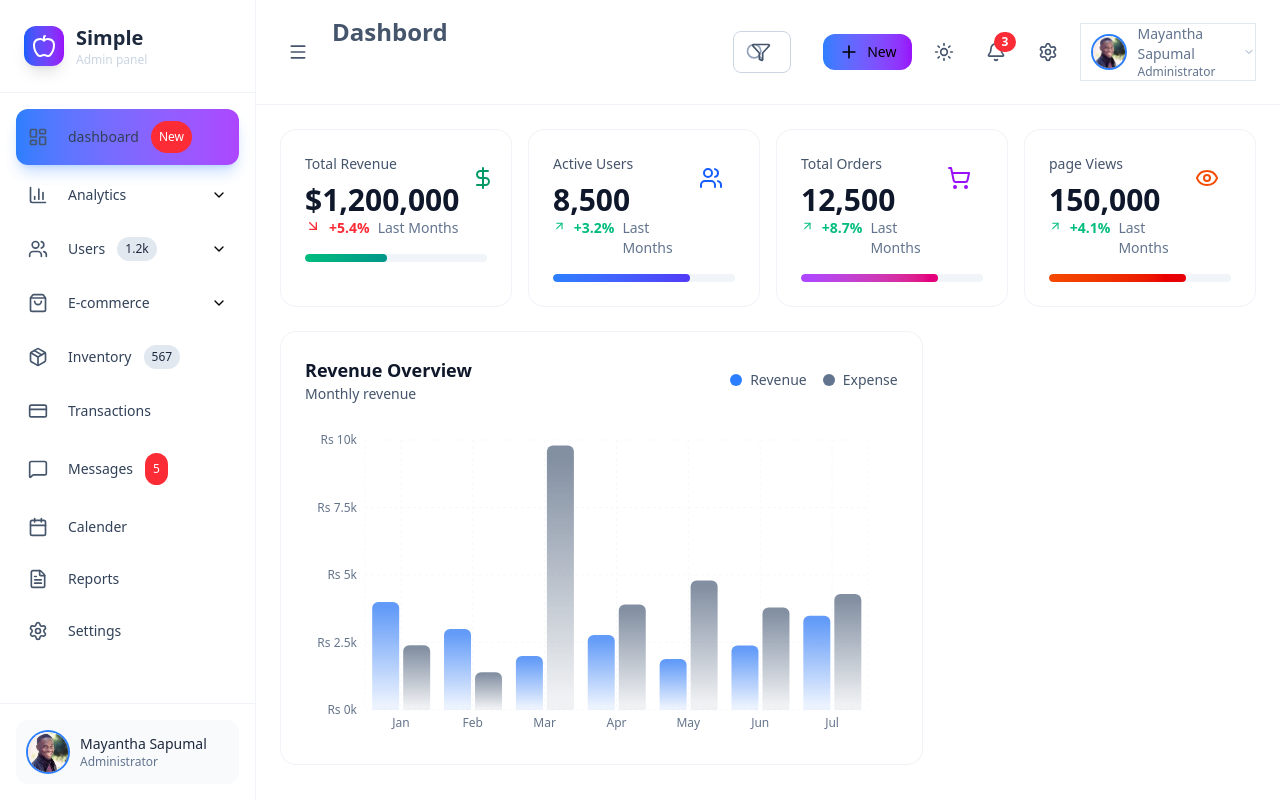
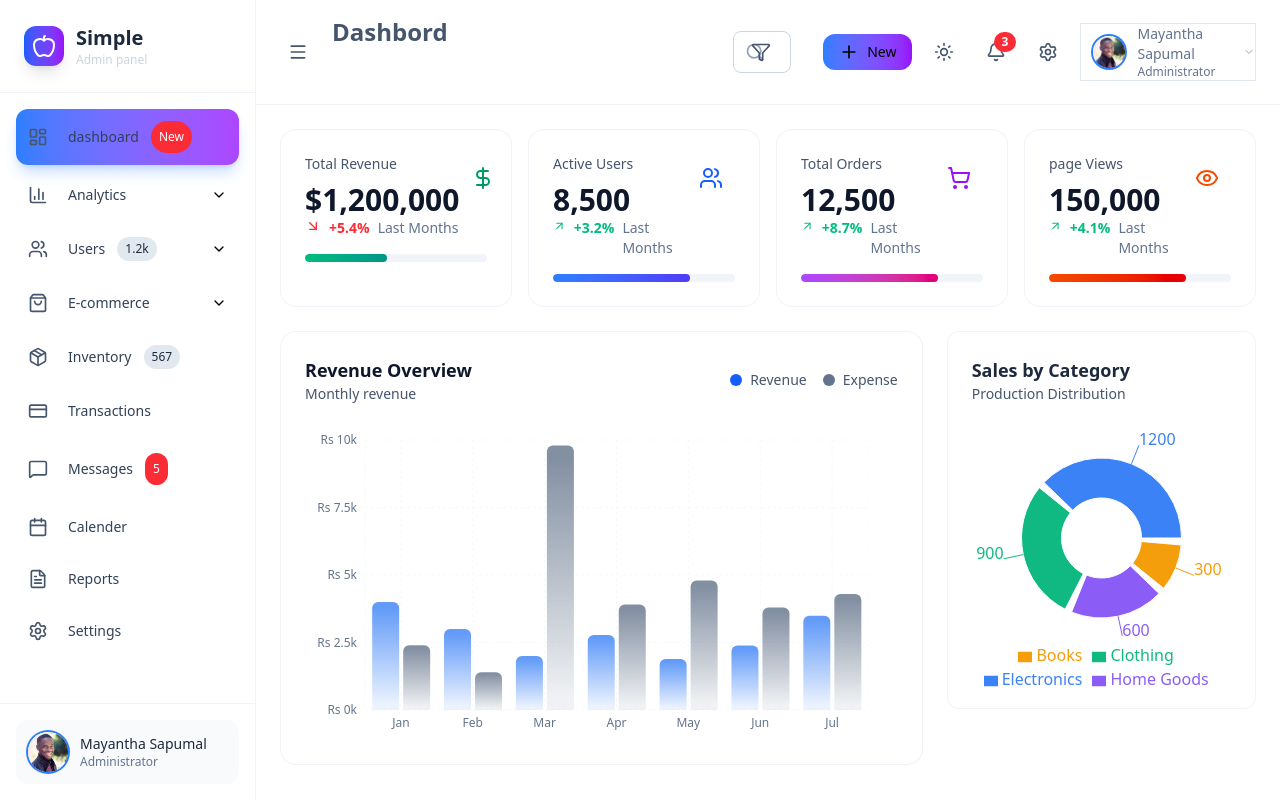
Before and after one commit to MayanthaS/React_Dashbord_Template, a React (Vite) app: page / in a window 1280 px wide. Built offline with nearby package versions, Linux system fonts and the light colour scheme.

Commit message:
added the pie chart for the dashboard

```diff
--- a/src/components/Dashboard/ChartSection.jsx
+++ b/src/components/Dashboard/ChartSection.jsx
@@ -1,11 +1,15 @@
 import React from 'react'
 import RevenueChart from './RevenueChart'
+import SalesChart from './SalesChart'
 function ChartSection() {
   return (
     <div className='grid grid-cols-1 xl:grid-cols-3 gap-6'>
         <div className='xl:col-span-2'>
             <RevenueChart/>
         </div>
+        <div className='space-y-6'>
+            <SalesChart/>
+        </div>
     </div>
   )
 }
--- a/src/components/Dashboard/RevenueChart.jsx
+++ b/src/components/Dashboard/RevenueChart.jsx
@@ -38,7 +38,7 @@ function RevenueChart() {
         {/* Legend */}
         <div className="flex  flex-lgitems-center space-x-4">
           <div className="flex items-center space-x-2">
-            <span className="w-3 h-3 bg-blue-500 rounded-full"></span>
+            <span className="w-3 h-3 bg-blue-600 rounded-full"></span>
             <span className="text-sm text-slate-600 dark:text-slate-400">
               Revenue
             </span>
--- /dev/null
+++ b/src/components/Dashboard/SalesChart.jsx
@@ -0,0 +1,55 @@
+import React from 'react'
+import { PieChart, Pie, Cell, Tooltip, Legend, ResponsiveContainer } from 'recharts';
+
+
+const data = [
+  { category: 'Electronics', value: 1200 ,color:"#3b82f6" },
+  { category: 'Clothing', value: 900 ,color:"#10b981" },
+  { category: 'Home Goods', value: 600 ,color:"#8b5cf6" },
+  { category: 'Books', value: 300 ,color:"#f59e0b" },
+];
+
+function SalesChart() {
+  return (
+    <div className='bg-white dark:bg-slate-900 backdrop-blur-xl   rounded-xl p-6 border border-slate-200/50 dark:border-slate-700/50'>
+       <div className='mb-6'>
+        <h3 className='text-lg font-bold  text-slate-800 dark:text-white'>Sales by Category</h3>
+        <p className='text-sm text-slate-600 dark:text-slate-400'>Production Distribution</p>
+       </div>
+       <div className='h-64'>
+        <ResponsiveContainer width="100%" height="100%">
+          <PieChart>
+            <Pie
+              data={data}
+              // dataKey="value"
+              nameKey="category"
+              cx="50%"
+              cy="50%"
+              innerRadius={40}
+              outerRadius={80}
+              paddingAngle={5}
+              fill="#8884d8"
+              label
+            >
+              {data.map((entry, index) => (
+                <Cell key={`cell-${index}`} fill={entry.color} />
+              ))}
+            </Pie>
+            <Tooltip
+            contentStyle={{
+              backgroundColor:"rgba(255,255,255,0.9)",
+              border:"none",
+              borderRadius:"12px",
+              boxShadow:"0 10px 40px rgba(0,0,0,0.1)"
+            }
+            }/>
+            <Legend verticalAlign="bottom" height={36}/>
+          </PieChart>
+        </ResponsiveContainer>
+       </div>
+
+    </div>
+  )
+}
+
+export default SalesChart
```
